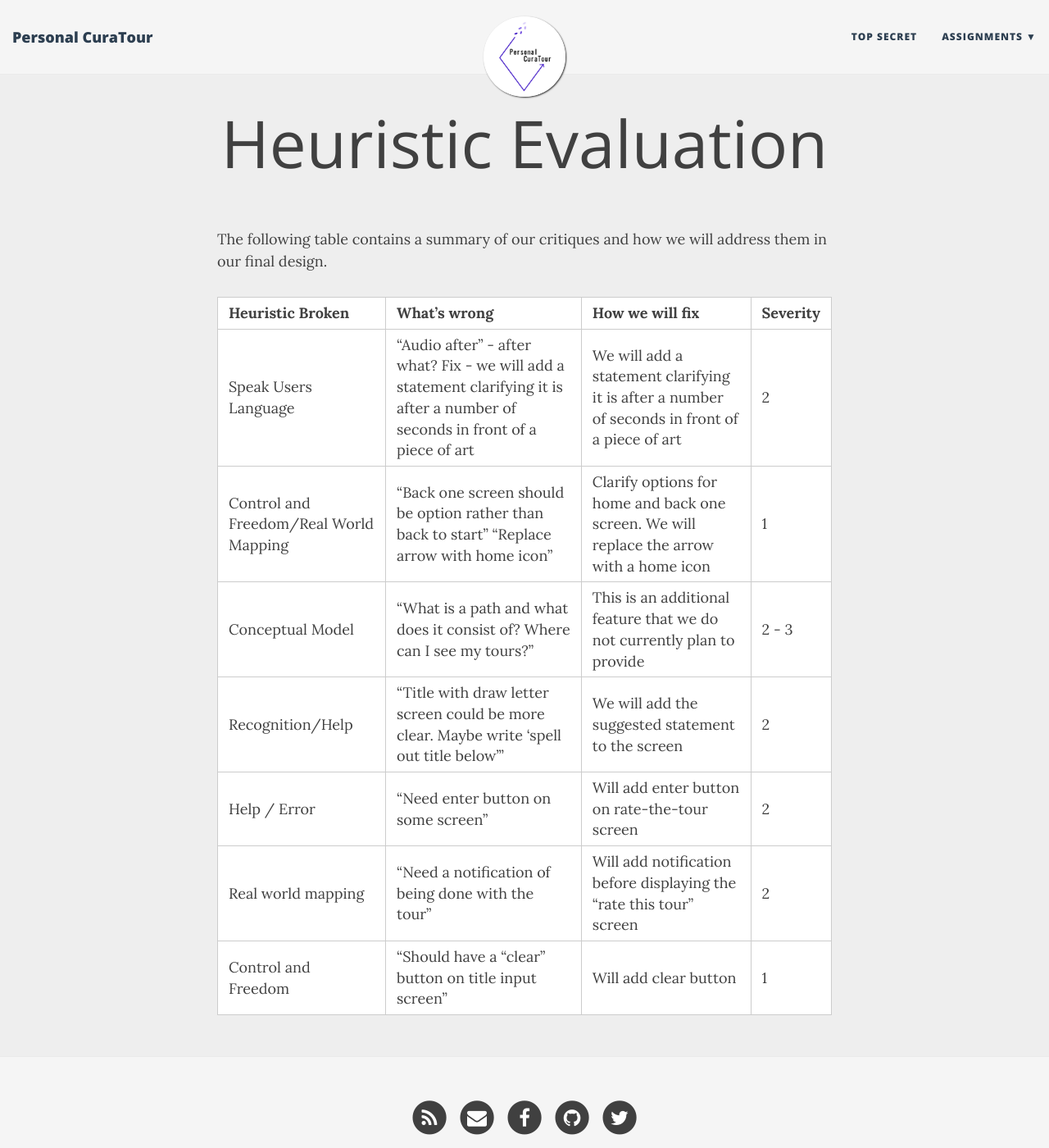
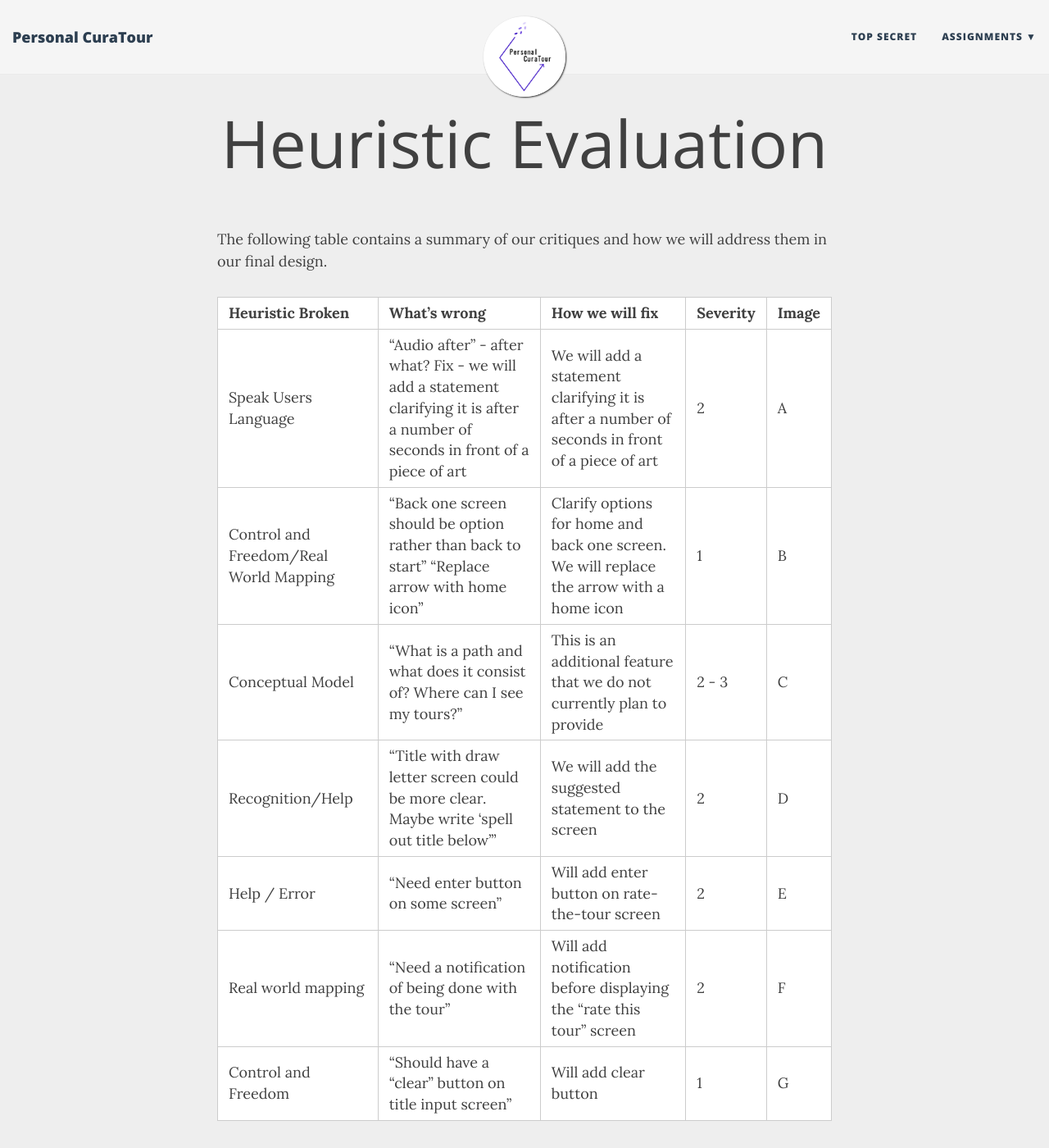
Before and after one commit to krtejeda/PersonalCuraTour, a Jekyll site: the page built from Heuristic-Evaluation.md, in a window 1280 px wide and 1400 px high. Shown: the whole window at 82% size. Built offline with Jekyll 4.4.1, drawn with Linux system fonts in a browser that asks for light colours; nearby versions of some CDN libraries.

Commit message:
Update Heuristic-Evaluation.md

```diff
--- a/Heuristic-Evaluation.md
+++ b/Heuristic-Evaluation.md
@@ -6,19 +6,19 @@
 
 The following table contains a summary of our critiques and how we will address them in our final design.
 
-| Heuristic Broken |  What’s wrong | How we will fix | Severity |
-| -------- | -------- | -------- | -------- |
-| Speak Users Language | “Audio after” - after what? Fix - we will add a statement clarifying it is after a number of seconds in front of a piece of art  | We will add a statement clarifying it is after a number of seconds in front of a piece of art | 2 |
-| -------- | -------- | -------- | -------- |
-| Control and Freedom/Real World Mapping | “Back one screen should be option rather than back to start”  “Replace arrow with home icon” | Clarify options for home and back one screen. We will replace the arrow with a home icon | 1 |
-| -------- | -------- | -------- | -------- |
-| Conceptual Model | “What is a path and what does it consist of? Where can I see my tours?” | This is an additional feature that we do not currently plan to provide | 2 - 3 |
-| -------- | -------- | -------- | -------- |
-| Recognition/Help | “Title with draw letter screen could be more clear. Maybe write ‘spell out title below’” | We will add the suggested statement to the screen | 2 |
-| -------- | -------- | -------- | -------- |
-| Help / Error | “Need enter button on some screen” | Will add enter button on rate-the-tour screen | 2 |
-| -------- | -------- | -------- | -------- |
-| Real world mapping | “Need a notification of being done with the tour” | Will add notification before displaying the “rate this tour” screen | 2 |
-| -------- | -------- | -------- | -------- |
-| Control and Freedom | “Should have a “clear” button on title input screen” | Will add clear button | 1 |
-| -------- | -------- | -------- | -------- |
+| Heuristic Broken |  What’s wrong | How we will fix | Severity | Image |
+| -------- | -------- | -------- | -------- | -------- |
+| Speak Users Language | “Audio after” - after what? Fix - we will add a statement clarifying it is after a number of seconds in front of a piece of art  | We will add a statement clarifying it is after a number of seconds in front of a piece of art | 2 | A |
+| -------- | -------- | -------- | -------- | -------- |
+| Control and Freedom/Real World Mapping | “Back one screen should be option rather than back to start”  “Replace arrow with home icon” | Clarify options for home and back one screen. We will replace the arrow with a home icon | 1 | B |
+| -------- | -------- | -------- | -------- | -------- |
+| Conceptual Model | “What is a path and what does it consist of? Where can I see my tours?” | This is an additional feature that we do not currently plan to provide | 2 - 3 | C |
+| -------- | -------- | -------- | -------- | -------- |
+| Recognition/Help | “Title with draw letter screen could be more clear. Maybe write ‘spell out title below’” | We will add the suggested statement to the screen | 2 | D |
+| -------- | -------- | -------- | -------- | -------- |
+| Help / Error | “Need enter button on some screen” | Will add enter button on rate-the-tour screen | 2 | E |
+| -------- | -------- | -------- | -------- | -------- |
+| Real world mapping | “Need a notification of being done with the tour” | Will add notification before displaying the “rate this tour” screen | 2 | F |
+| -------- | -------- | -------- | -------- | -------- |
+| Control and Freedom | “Should have a “clear” button on title input screen” | Will add clear button | 1 | G |
+| -------- | -------- | -------- | -------- | -------- |
```
